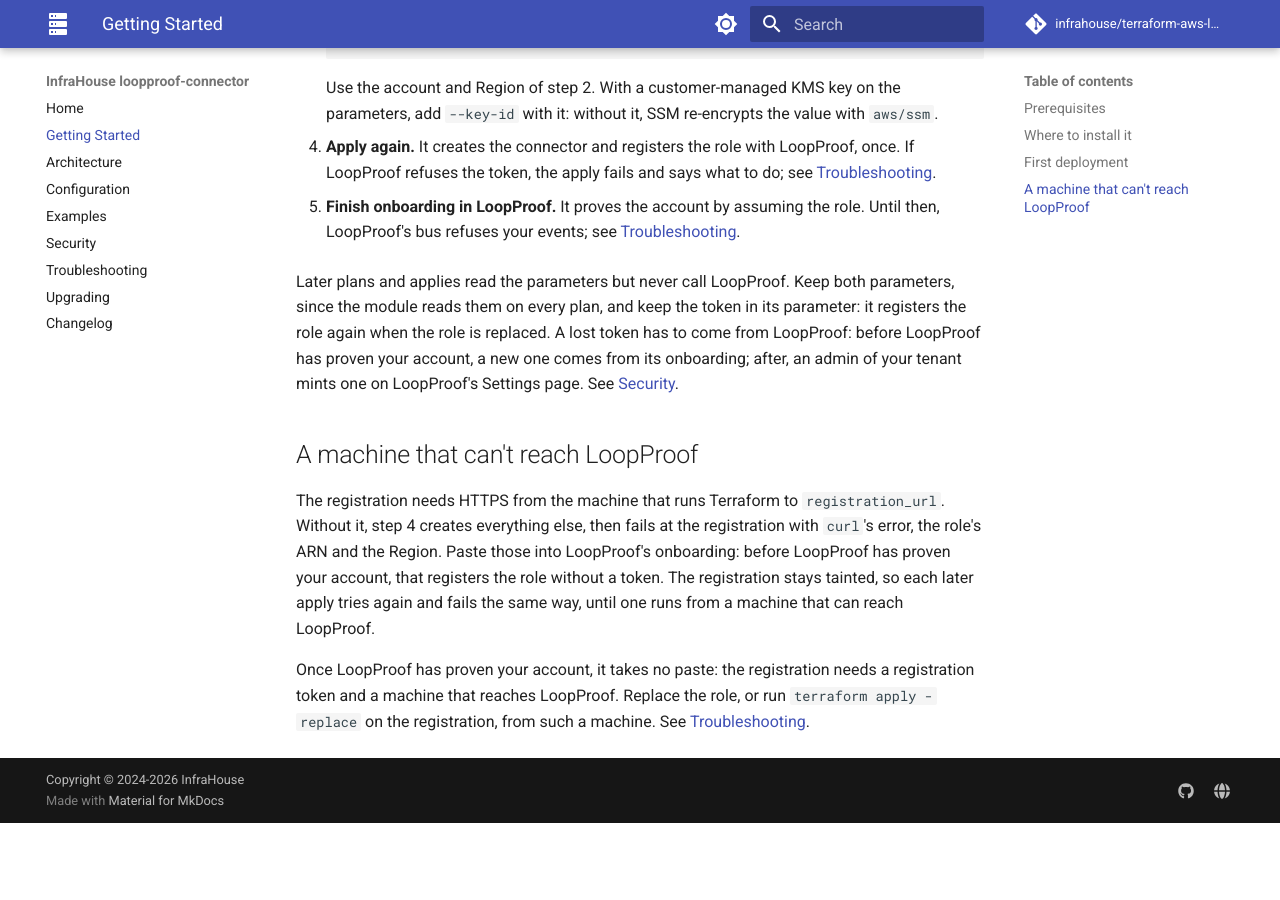
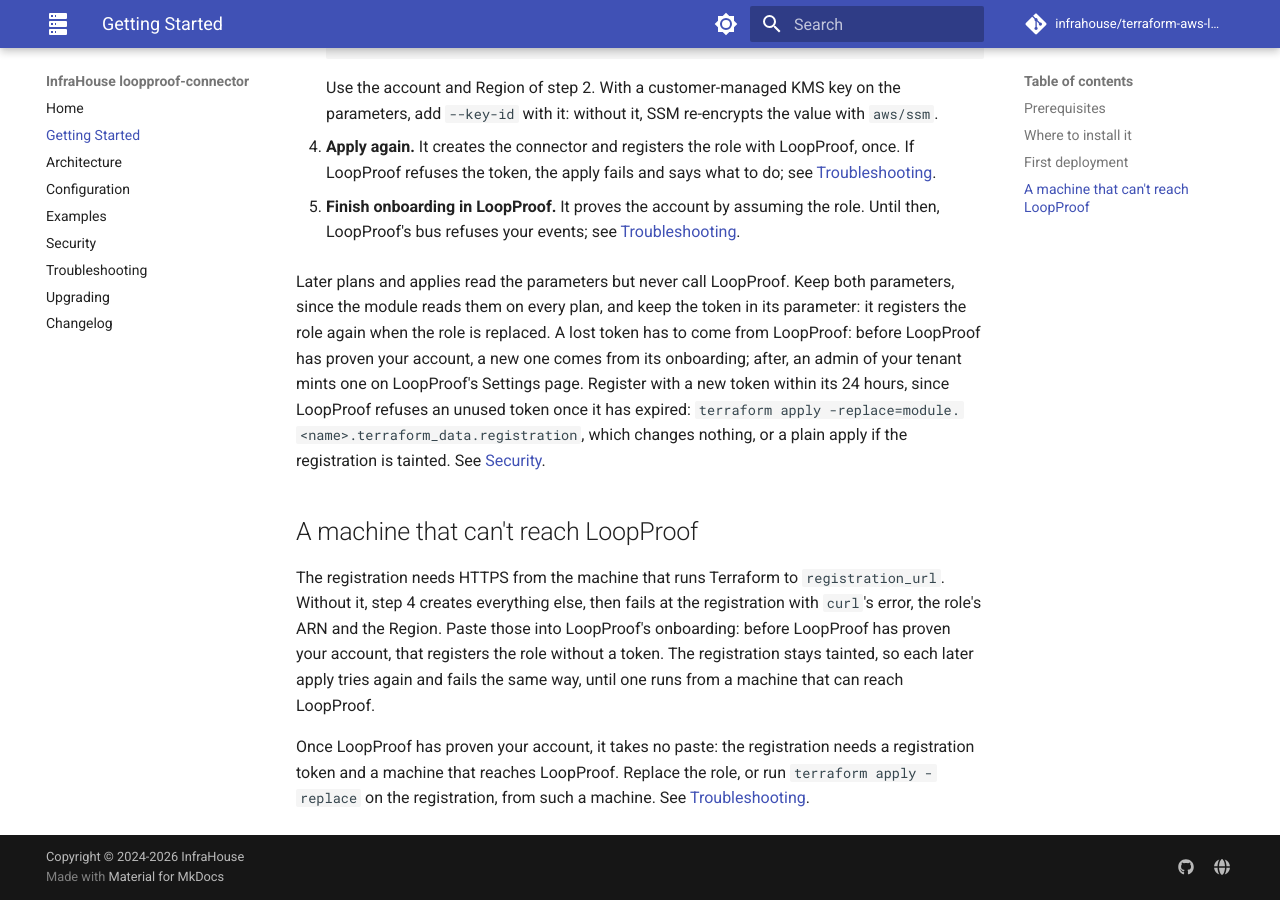
Before and after one commit to infrahouse/terraform-aws-loopproof-connector, an MkDocs documentation site: the page built from docs/getting-started.md, in a window 1280 px wide and 900 px high, scrolled down 2209 px. Built offline with MkDocs 1.6.1 and Material for MkDocs 9.7.7, drawn with Linux system fonts in a browser that asks for light colours; comment, search, counter and statistics services are not loaded; before the commit the page ends 3032 px from its top, so only the background shows below that.

Commit message:
docs: register with a new token within its 24 hours (IH-116, slice 2, review round 1)
A new registration token is unused, and shared.register_connector refuses an unused token once it has
expired, whatever the tenant's state. The lost-token passages (README's "Keep the token in its
parameter", Security, Getting Started, Upgrading) had a tenant store a new token with no apply that
registers it, so a token minted and left in the parameter would be dead a day later, at the next role
replacement. They now say to register with it right away: terraform apply -replace on the
registration, which answers 200 and changes nothing, or the plain apply when it is tainted; after
that it keeps working until a newer one replaces it.

Co-Authored-By: Claude Opus 5.5 <noreply@anthropic.com>

```diff
--- a/docs/getting-started.md
+++ b/docs/getting-started.md
@@ -105,8 +105,10 @@ linked Region, and `GetFindingsV2` can read them all.
 Later plans and applies read the parameters but never call LoopProof. Keep both parameters, since the module reads
 them on every plan, and keep the token in its parameter: it registers the role again when the role is replaced. A
 lost token has to come from LoopProof: before LoopProof has proven your account, a new one comes from its onboarding;
-after, an admin of your tenant mints one on LoopProof's Settings page. See
-[Security](security.md#the-registration-token).
+after, an admin of your tenant mints one on LoopProof's Settings page. Register with a new token within its 24 hours,
+since LoopProof refuses an unused token once it has expired:
+`terraform apply -replace=module.<name>.terraform_data.registration`, which changes nothing, or a plain apply if the
+registration is tainted. See [Security](security.md#the-registration-token).
 
 ## A machine that can't reach LoopProof
 
```
Also changed, not shown: README.md (+5 -0 lines), docs/security.md (+5 -0 lines), docs/upgrading.md (+2 -1 lines).
